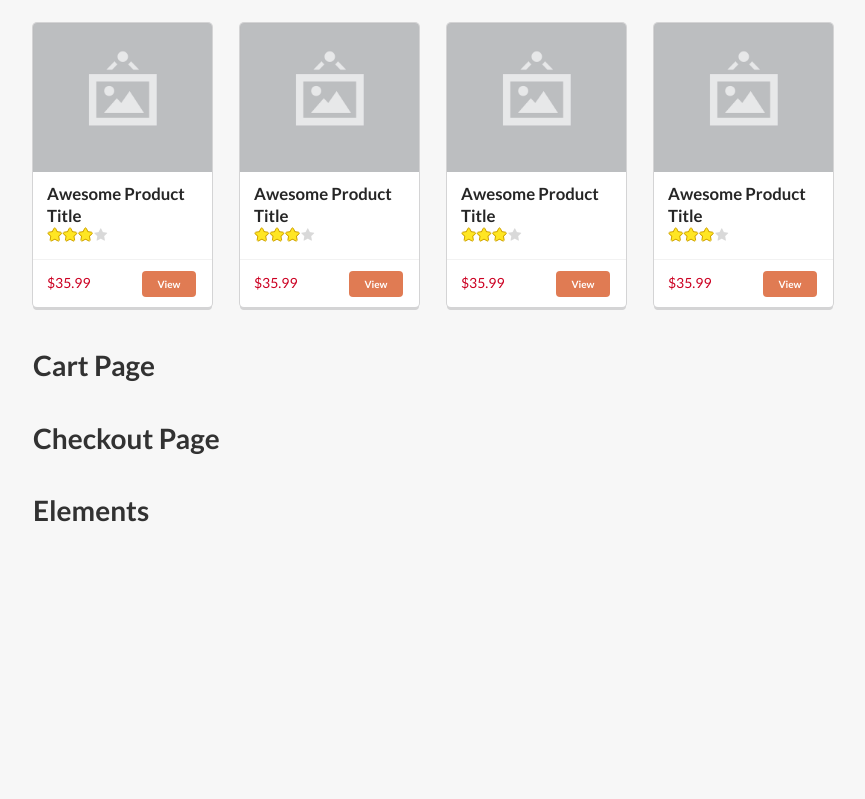
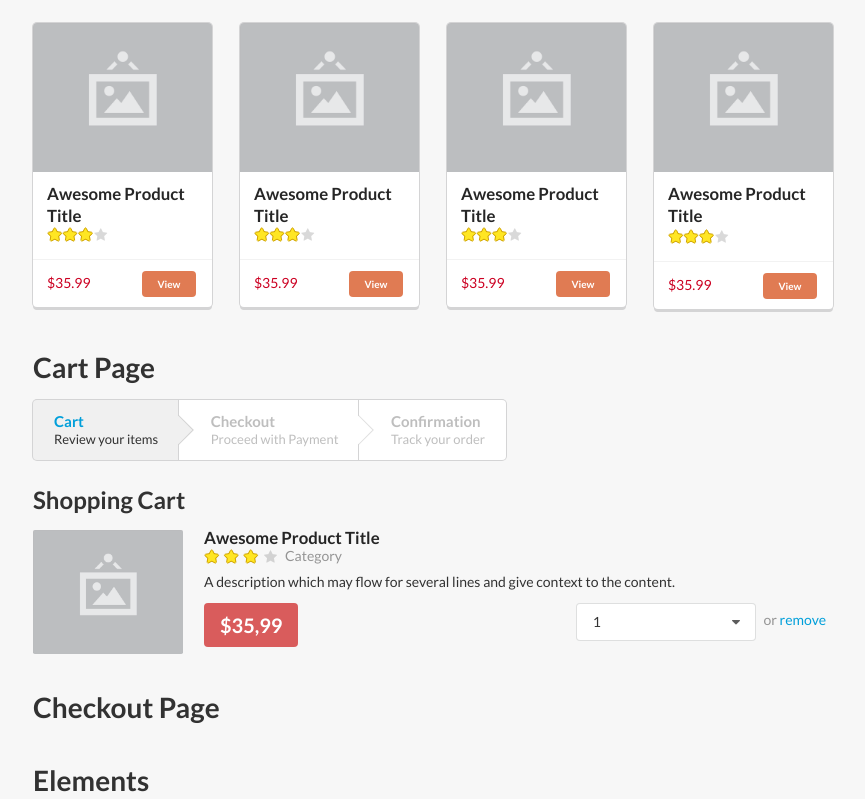
Before and after one commit to RuslanZavacky/ember-js-workshop-01, a plain HTML site: page design/index.html in a window 1280 px wide. Shown: the part 407-1206 px from the top of the page, without its empty margins (207-1072 px from the left). Before the commit the page ends 937 px from the top, so only its background shows below. Drawn offline with Linux system fonts and the light colour scheme.

Commit message:
Slicing: Cart Page In progress

```diff
--- a/design/index.html
+++ b/design/index.html
@@ -63,7 +63,8 @@
     <div class="content">
       <div class="header">Awesome Product Title</div>
       <div class="meta">
-                <div data-rating="3" class="ui star rating"><i class="icon active"></i><i class="icon active"></i><i class="icon active"></i><i class="icon"></i></div>
+        <div data-rating="3" class="ui star rating"><i class="icon active"></i><i class="icon active"></i><i
+          class="icon active"></i><i class="icon"></i></div>
       </div>
     </div>
     <div class="extra content">
@@ -98,7 +99,8 @@
     <div class="content">
       <div class="header">Awesome Product Title</div>
       <div class="meta">
-                <div data-rating="3" class="ui star rating"><i class="icon active"></i><i class="icon active"></i><i class="icon active"></i><i class="icon"></i></div>
+        <div data-rating="3" class="ui star rating"><i class="icon active"></i><i class="icon active"></i><i
+          class="icon active"></i><i class="icon"></i></div>
       </div>
     </div>
     <div class="extra content">
@@ -133,7 +135,8 @@
     <div class="content">
       <div class="header">Awesome Product Title</div>
       <div class="meta">
-                <div data-rating="3" class="ui star rating"><i class="icon active"></i><i class="icon active"></i><i class="icon active"></i><i class="icon"></i></div>
+        <div data-rating="3" class="ui star rating"><i class="icon active"></i><i class="icon active"></i><i
+          class="icon active"></i><i class="icon"></i></div>
       </div>
     </div>
     <div class="extra content">
@@ -168,7 +171,8 @@
     <div class="content">
       <div class="header">Awesome Product Title</div>
       <div class="meta">
-                <div data-rating="3" class="ui star rating"><i class="icon active"></i><i class="icon active"></i><i class="icon active"></i><i class="icon"></i></div>
+        <div data-rating="3" class="ui star rating"><i class="icon active"></i><i class="icon active"></i><i
+          class="icon active"></i><i class="icon"></i></div>
       </div>
     </div>
     <div class="extra content">
@@ -203,7 +207,8 @@
     <div class="content">
       <div class="header">Awesome Product Title</div>
       <div class="meta">
-                <div data-rating="3" class="ui star rating"><i class="icon active"></i><i class="icon active"></i><i class="icon active"></i><i class="icon"></i></div>
+        <div data-rating="3" class="ui star rating"><i class="icon active"></i><i class="icon active"></i><i
+          class="icon active"></i><i class="icon"></i></div>
       </div>
     </div>
     <div class="extra content">
@@ -238,7 +243,8 @@
     <div class="content">
       <div class="header">Awesome Product Title</div>
       <div class="meta">
-                <div data-rating="3" class="ui star rating"><i class="icon active"></i><i class="icon active"></i><i class="icon active"></i><i class="icon"></i></div>
+        <div data-rating="3" class="ui star rating"><i class="icon active"></i><i class="icon active"></i><i
+          class="icon active"></i><i class="icon"></i></div>
       </div>
     </div>
     <div class="extra content">
@@ -273,7 +279,8 @@
     <div class="content">
       <div class="header">Awesome Product Title</div>
       <div class="meta">
-                <div data-rating="3" class="ui star rating"><i class="icon active"></i><i class="icon active"></i><i class="icon active"></i><i class="icon"></i></div>
+        <div data-rating="3" class="ui star rating"><i class="icon active"></i><i class="icon active"></i><i
+          class="icon active"></i><i class="icon"></i></div>
       </div>
     </div>
     <div class="extra content">
@@ -307,8 +314,9 @@
     </div>
     <div class="content">
       <div class="header">Awesome Product Title</div>
-              <div class="meta">
-                <div data-rating="3" class="ui star rating"><i class="icon active"></i><i class="icon active"></i><i class="icon active"></i><i class="icon"></i></div>
+      <div class="r-rating">
+        <div data-rating="3" class="ui star rating"><i class="icon active"></i><i class="icon active"></i><i
+          class="icon active"></i><i class="icon"></i></div>
       </div>
     </div>
     <div class="extra content">
@@ -331,6 +339,84 @@
 
 <div id="cart-page" class="r-block">
   <h1 class="ui header">Cart Page</h1>
+
+  <div class="r-cart-page">
+
+    <div class="ui steps">
+      <a class="active step">
+        <div class="content">
+          <div class="title">Cart</div>
+          <div class="description">Review your items</div>
+        </div>
+      </a>
+      <a class="disabled step">
+        <div class="content">
+          <div class="title">Checkout</div>
+          <div class="description">Proceed with Payment</div>
+        </div>
+      </a>
+      <a class="disabled step">
+        <div class="content">
+          <div class="title">Confirmation</div>
+          <div class="description">Track your order</div>
+        </div>
+      </a>
+    </div>
+
+    <h2 class="ui header">Shopping Cart</h2>
+
+    <div class="r-cart">
+      <div class="ui divided items">
+
+        <div class="item">
+          <div class="ui small image">
+            <img src="images/image.png">
+          </div>
+          <div class="content">
+            <a class="header">Awesome Product Title</a>
+
+            <div class="meta">
+              <a>
+                <div data-rating="3" class="ui star rating"><i class="icon active"></i><i class="icon active"></i><i
+                  class="icon active"></i><i class="icon"></i></div>
+              </a>
+              <a>Category</a>
+            </div>
+            <div class="description">
+              A description which may flow for several lines and give context to the content.
+            </div>
+            <div class="extra">
+
+              <div style="float: left;" class="ui left massive red label">$35,99</div>
+
+              <div class="r-cart__remove" style="float: right; padding-top: 8px;">
+                or <a href="">remove</a>
+              </div>
+
+
+              <div style="float: right" class="ui simple selection dropdown" tabindex="0">
+                <i class="dropdown icon"></i>
+
+                <div class="text">1</div>
+                <div class="menu transition" tabindex="-1">
+                  <div class="header">Quantity</div>
+                  <div class="item">1</div>
+                  <div class="item">2</div>
+                  <div class="item">3</div>
+                  <div class="item">4</div>
+                  <div class="item">5</div>
+                </div>
+              </div>
+
+            </div>
+          </div>
+        </div>
+      </div>
+
+    </div>
+
+  </div>
+
 </div>
 
 <div id="checkout-page" class="r-block">
@@ -343,8 +429,13 @@
 </div>
 
 <script>
-  $('.r-page_list .image.dimmable').dimmer({ on: 'hover' });
+  $('.r-page_list .image.dimmable').dimmer({on: 'hover'});
   $('.star.rating').rating();
+  $('.ui.dropdown').dropdown({
+    transition: 'drop',
+    action: 'hide',
+    on: 'click'
+  });
 </script>
 
 </body>
```
Lines whose indentation alone changed are shown as unchanged.
